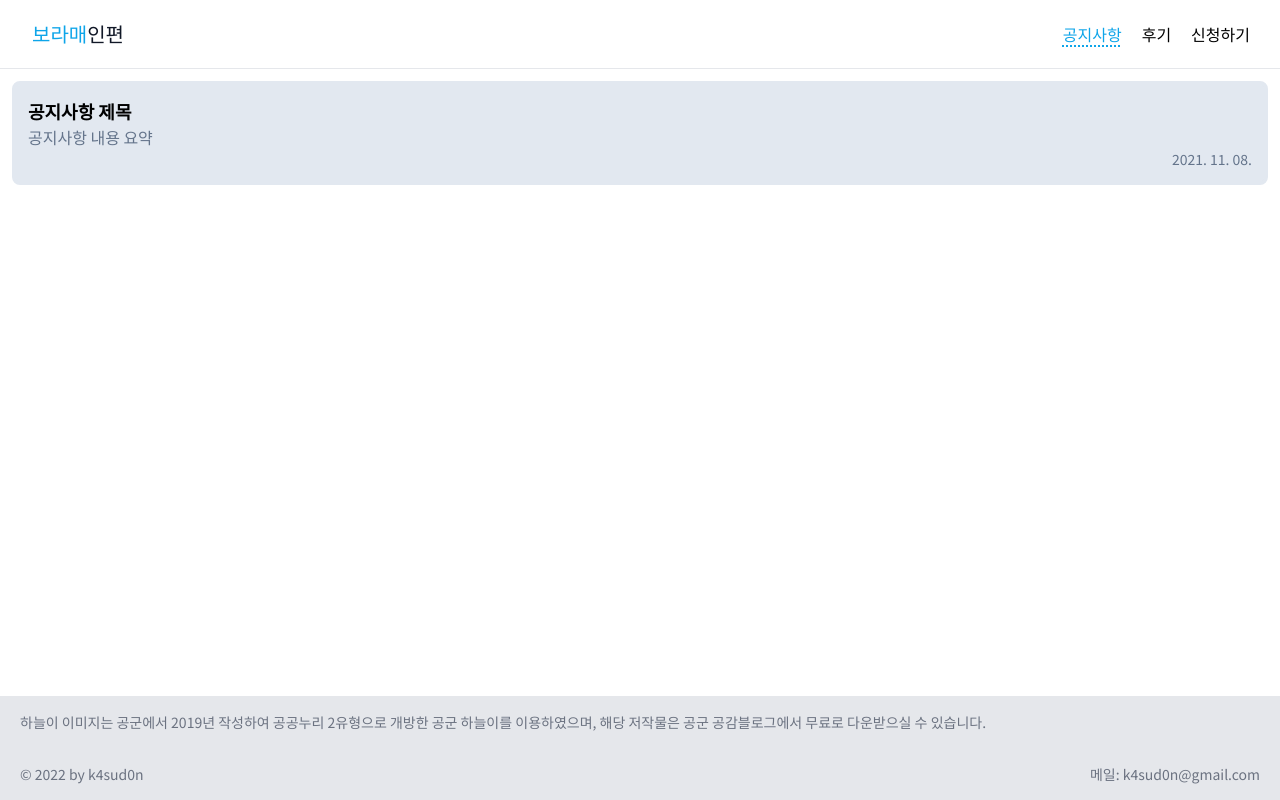
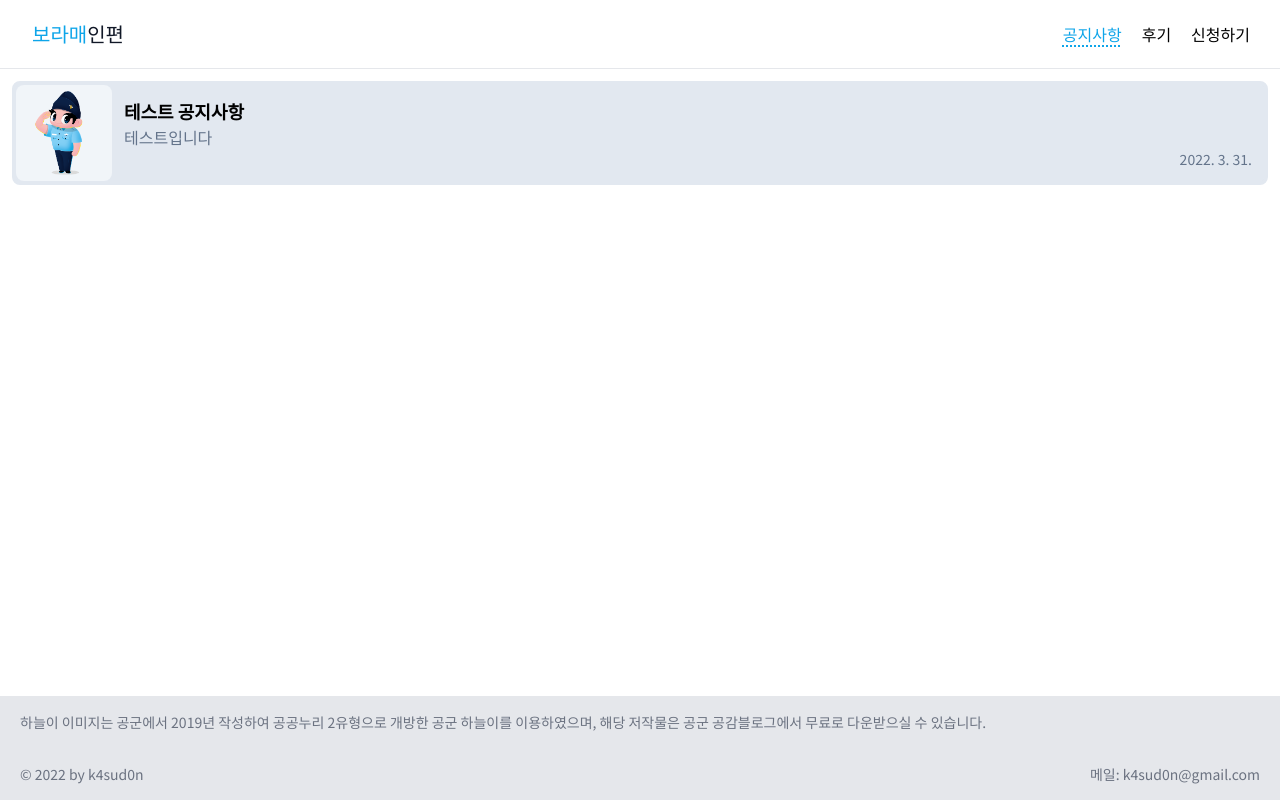
Before and after one commit to k4sud0n/borame-letter, a React (Vite) app in the folder frontend/: page /about in a window 1280 px wide. Built offline with nearby package versions, Linux system fonts and the light colour scheme; the HTML template or start-up script is replaced by a standard one.

Commit message:
add interface, fix animation

```diff
--- a/frontend/package.json
+++ b/frontend/package.json
@@ -12,6 +12,7 @@
     "react-text-transition": "^1.3.0",
     "react-transition-group": "^4.4.2",
     "rooks": "^5.10.0",
+    "swr": "^1.2.1",
     "typewriter-effect": "^2.18.2",
     "wouter": "^2.8.0-alpha.2"
   },
--- a/frontend/src/App.tsx
+++ b/frontend/src/App.tsx
@@ -1,4 +1,4 @@
-import React from 'react';
+import React, { Suspense } from 'react';
 
 import { Route, Switch, useLocation } from 'wouter';
 import { CSSTransition, SwitchTransition, Transition, TransitionGroup } from 'react-transition-group';
@@ -11,6 +11,8 @@ import Footer from './components/Footer';
 import AchievementsPage from './pages/AchievementsPage';
 import RecruitPage from './pages/RecruitPage';
 import RecruitDetailPage from './pages/RecruitDetailPage';
+import NoticePostPage from './pages/NoticePostPage';
+import Spinner from './components/common/Spinner';
 
 function App() {
   const [location] = useLocation();
@@ -18,11 +20,15 @@ function App() {
   return (
     <div className={'flex flex-col w-full h-full'}>
       <Header />
+      <Suspense fallback={<Spinner />}>
         <SwitchTransition>
           <CSSTransition in key={location} classNames={'slide'} timeout={250}>
             <Switch location={location}>
               <Route path={'/'} component={MainPage} />
               <Route path={'/about'} component={AboutPage} />
+              <Route path={'/about/:id'}>
+                {({ id }) => (<NoticePostPage id={id} />)}
+              </Route>
               <Route path={'/achievements'} component={AchievementsPage} />
               <Route path={'/recruit'} component={RecruitPage} />
               <Route path={'/recruit/details:rest*'} component={RecruitDetailPage} />
@@ -30,6 +36,7 @@ function App() {
             </Switch>
           </CSSTransition>
         </SwitchTransition>
+      </Suspense>
       <Footer />
     </div>
 
--- /dev/null
+++ b/frontend/src/components/about/AboutCard.tsx
@@ -0,0 +1,38 @@
+import React from 'react';
+import { Link } from 'wouter';
+
+export interface AboutCardProps {
+  id: string;
+  title: string;
+  summary?: string;
+  date?: Date;
+  thumbnail?: string;
+}
+
+const AboutCard = React.memo(({ id, title, summary, date, thumbnail }: AboutCardProps): JSX.Element => (
+  <Link
+    href={`/about/${id}`}
+    className={`
+      flex flex-row justify-start items-start bg-slate-200 rounded-lg cursor-pointer transition-all gap
+      border-4 border-slate-200
+      hover:border-slate-300 active:bg-slate-300
+    `}
+  >
+    {thumbnail && (
+      <div className={'h-full aspect-square basis-0 rounded-lg bg-slate-100'}>
+        <img src={thumbnail} className={'w-full h-full'} />
+      </div>
+    )}
+    <div className={'grow shrink-0 flex flex-col justify-start items-start p-3'}>
+      <div className={'text-lg font-bold'}>{title}</div>
+      <div className={'text-md text-slate-500 font-light'}>{summary}</div>
+      {date && (
+        <div className={'text-sm self-end text-slate-500'}>
+          {date.getFullYear()}. {date.getMonth() + 1}. {date.getDate().toString().padStart(2, '0')}.
+        </div>
+      )}
+    </div>
+  </Link>
+));
+
+export default AboutCard;
--- /dev/null
+++ b/frontend/src/components/common/Spinner.tsx
@@ -0,0 +1,42 @@
+import React, { useMemo } from 'react';
+
+export interface SpinnerProps {
+  size?: number;
+  width?: number;
+  color?: string;
+  time?: number;
+  ring?: number;
+}
+
+const Spinner = React.memo(({
+  size = 24,
+  width = 2,
+  color = 'inherit',
+  time = 1.5,
+  ring = 3,
+}: SpinnerProps): JSX.Element => {
+  const style = useMemo(() => ({
+    '--spinner-size': `${size}px`,
+    '--spinner-width': `${width}px`,
+    '--spinner-time': `${time}s`,
+    borderColor: color,
+  }), [size, width, time, color]);
+
+  return (
+    <div
+      className={'spinner'}
+      style={style}
+    >
+      {Array.from({ length: ring }).map((_, index) => (
+        <div
+          key={index}
+          style={{
+            animationDelay: `${-index / ring * time}s`,
+          }}
+        />
+      ))}
+    </div>
+  );
+});
+
+export default Spinner;
--- a/frontend/src/index.css
+++ b/frontend/src/index.css
@@ -1,5 +1,6 @@
 @import url('https://fonts.googleapis.com/css2?family=Noto+Sans+KR:wght@100;300;400;500;700;900&display=swap');
 
+/* tailwind */
 @tailwind base;
 @tailwind components;
 @tailwind utilities;
@@ -15,6 +16,8 @@
         stroke-dashoffset: 0;
     }
 }
+
+/* CSS */
 
 body {
     margin: 0;
@@ -36,6 +39,51 @@ body {
     font-family: 'Noto Sans KR', sans-serif;
 }
 
+.spinner {
+    width: var(--spinner-size);
+    height: var(--spinner-size);
+
+    position: relative;
+}
+
+.spinner > div {
+    position:absolute;
+
+    width: var(--spinner-size);
+    height: var(--spinner-size);
+    border-radius: var(--spinner-size);
+    border-width: var(--spinner-width);
+    border-color: inherit;
+
+    animation: spinner var(--spinner-time) infinite linear;
+}
+
+@keyframes spinner {
+    0% {
+        transform: scale(0);
+        opacity: 0;
+    }
+
+    25% {
+        transform: scale(0.5);
+        opacity: 1;
+    }
+
+    75% {
+        transform: scale(1.5);
+        opacity: 1;
+    }
+
+    100% {
+        transform: scale(2);
+        opacity: 0;
+    }
+}
+
+
+/* animation */
+
+/* slide */
 .slide-enter {
     transform: translateX(100%);
 }
@@ -51,3 +99,43 @@ body {
     transform: translateX(-100%);
     transition: transform 250ms;
 }
+
+/* fade */
+.fade-enter {
+    opacity: 0;
+}
+.fade-enter-active {
+    opacity: 1;
+    transition: opacity 250ms;
+}
+
+.fade-exit {
+    opacity: 1;
+}
+.fade-exit-active {
+    opacity: 0;
+    transition: opacity 250ms;
+}
+
+/* fade-scale */
+.fade-scale-enter {
+    opacity: 0;
+    transform: scale(1.1);
+}
+.fade-scale-enter-active {
+    opacity: 1;
+    transform: scale(1);
+    transition: opacity 250ms, transform 250ms;
+    transition-timing-function: ease-out;
+}
+
+.fade-scale-exit {
+    opacity: 1;
+    transform: scale(1);
+}
+.fade-scale-exit-active {
+    opacity: 0;
+    transform: scale(0.9);
+    transition: opacity 250ms, transform 250ms;
+    transition-timing-function: ease-out;
+}
--- a/frontend/src/pages/AboutPage.tsx
+++ b/frontend/src/pages/AboutPage.tsx
@@ -1,17 +1,16 @@
+import AboutCard from '@/components/about/AboutCard';
+import Spinner from '@/components/common/Spinner';
+
 const AboutPage = (): JSX.Element => {
   return (
     <div className={'grow md:container md:mx-auto p-3 flex flex-col'}>
-      <div
-        className={`
-          flex flex-col justify-start items-start bg-slate-200 rounded-lg p-3 cursor-pointer transition-all
-          border-4 border-slate-200
-          hover:border-slate-300 active:bg-slate-300
-        `}
-      >
-        <div className={'text-lg font-bold'}>공지사항 제목</div>
-        <div className={'text-md text-slate-500 font-light'}>공지사항 내용 요약</div>
-        <div className={'text-sm self-end text-slate-500'}>2021. 11. 08.</div>
-      </div>
+      <AboutCard
+        id={'test'}
+        title={'테스트 공지사항'}
+        summary={'테스트입니다'}
+        date={new Date()}
+        thumbnail={'../../../assets/image/background1.png'}
+      />
     </div>
   );
 };
--- /dev/null
+++ b/frontend/src/pages/NoticePostPage.tsx
@@ -0,0 +1,51 @@
+import Spinner from '@/components/common/Spinner';
+import NoticePost from '@/types/NoticePost';
+import React, { useLayoutEffect, useState } from 'react';
+import { CSSTransition } from 'react-transition-group';
+
+export interface NoticePostPageProps {
+  id: string;
+}
+
+const NotivePostPage = ({ id }: NoticePostPageProps): JSX.Element => {
+  const [data, setData] = useState<NoticePost | null>(null);
+
+  useLayoutEffect(() => {
+    setTimeout(() => {
+      setData({
+        title: '보라매 인편\n곧 오픈합니다',
+        content: '마니마니 써주세요',
+        date: new Date(),
+      });
+    }, 1500);
+  }, []);
+
+  return (
+    <div className={'grow relative'}>
+      <CSSTransition in={!!data} timeout={250} classNames={'fade-scale'} mountOnEnter>
+        <div className={'absolute inset-0'}>
+          <div
+            className={`
+              w-full h-72 bg-slate-500 bg-opacity-30 p-6 flex justify-start md:justify-center items-end md:items-center
+              text-4xl font-bold whitespace-pre md:whitespace-normal relative overflow-hidden
+            `}
+          >
+            <img className={'absolute w-full h-full -z-10 object-contain'} src={data?.thumbnail ?? '../../../assets/image/background1.png'} />
+            <div className={'absolute right-3 top-3 text-slate-500 text-xs'}>{data?.date?.toLocaleString()}</div>
+            {data?.title}
+          </div>
+          <div className={'w-full grow bg-white p-6 text-md md:px-72'}>
+            {data?.content}
+          </div>
+        </div>
+      </CSSTransition>
+      <CSSTransition in={!data} timeout={250} classNames={'fade-scale'} unmountOnExit>
+        <div className={'border-sky-500 absolute inset-0 flex flex-col justify-center items-center '}>
+          <Spinner size={48} ring={3} time={2} />
+        </div>
+      </CSSTransition>
+    </div>
+  );
+}
+
+export default NotivePostPage;
--- /dev/null
+++ b/frontend/src/types/NoticePost.ts
@@ -0,0 +1,9 @@
+interface NoticePost {
+  title: string;
+  content: string;
+  date: Date;
+
+  thumbnail?: string;
+}
+
+export default NoticePost;
```
Also changed, not shown: frontend/src/types/LetterRequest.ts (added, +9 -0 lines), 1 other file (tests, documents, lock files or other folders). Lines whose indentation alone changed are shown as unchanged.
